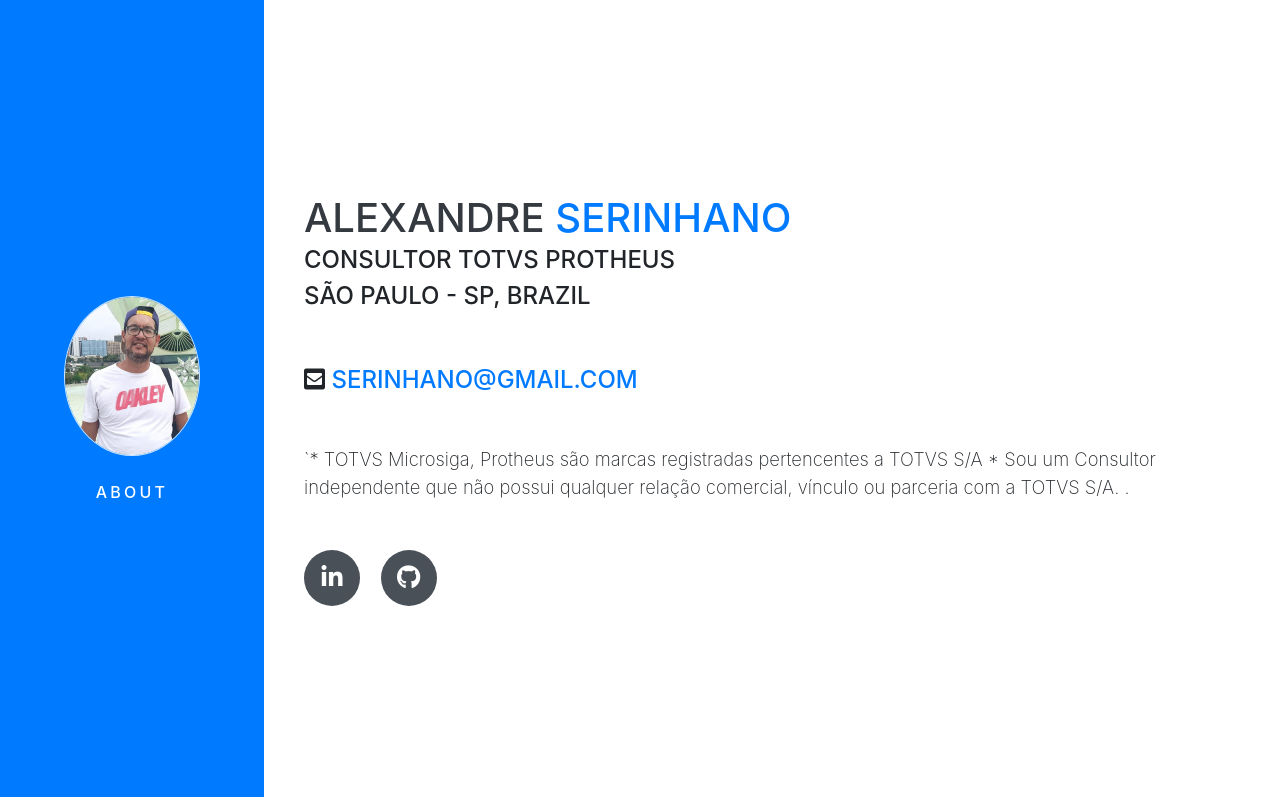
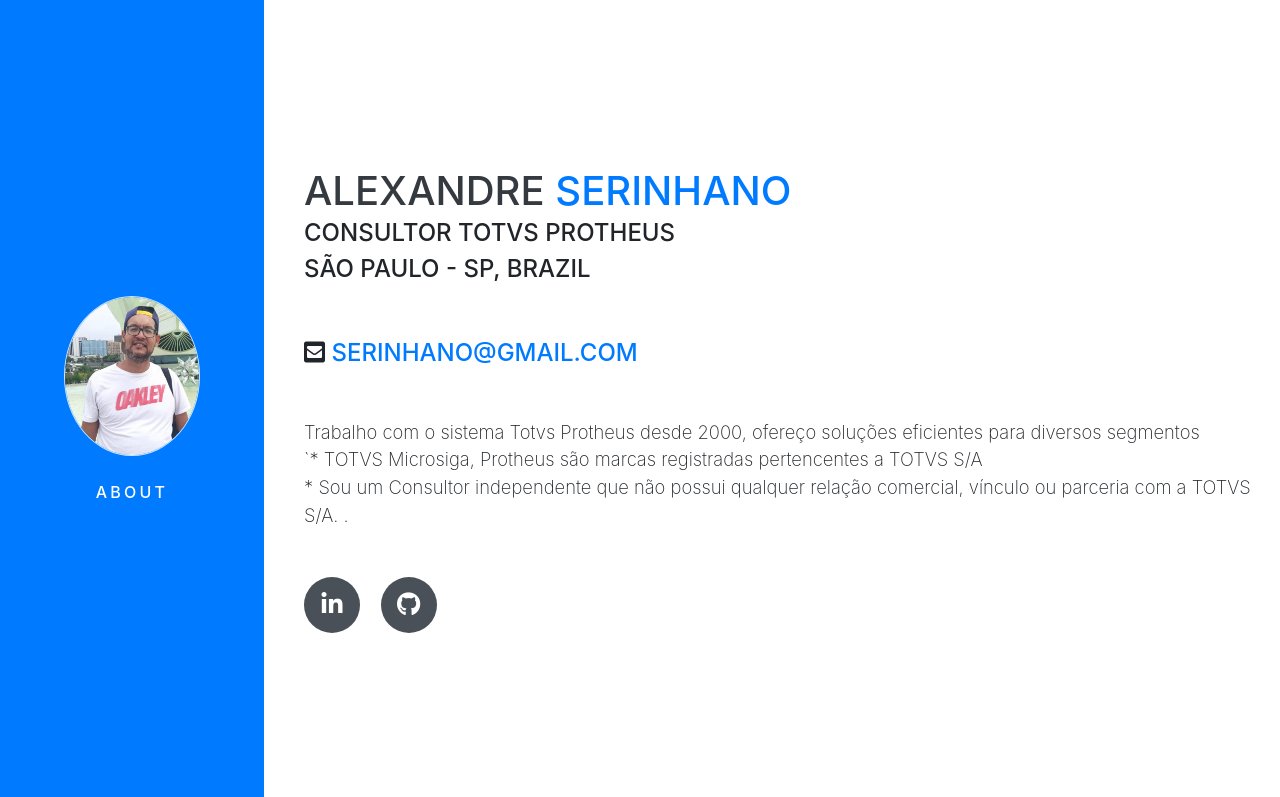
Before and after one commit to serinhano/serinhano.github.io, a website with bundled scripts: page index.html in a window 1280 px wide. Shown: the top 797 px of the page. Built offline with nearby package versions, Linux system fonts and the light colour scheme; a web font is replaced by a local one.

Commit message:
Update index.html

```diff
--- a/index.html
+++ b/index.html
@@ -74,8 +74,8 @@
 		<i class="fas fa-envelope-square"></i>
 		<a href="mailto:serinhano@gmail,com">serinhano@gmail.com</a>
 		</div>
-        <p class="lead mb-5">
-		`* TOTVS Microsiga, Protheus são marcas registradas pertencentes a TOTVS S/A
+        <p class="lead mb-5">Trabalho com o sistema Totvs Protheus desde 2000, ofereço soluções eficientes para diversos segmentos<br>
+		`* TOTVS Microsiga, Protheus são marcas registradas pertencentes a TOTVS S/A<br>
 		 * Sou um Consultor independente que não possui qualquer relação comercial, vínculo ou parceria com a TOTVS S/A.
 		.
 		</p>
```
